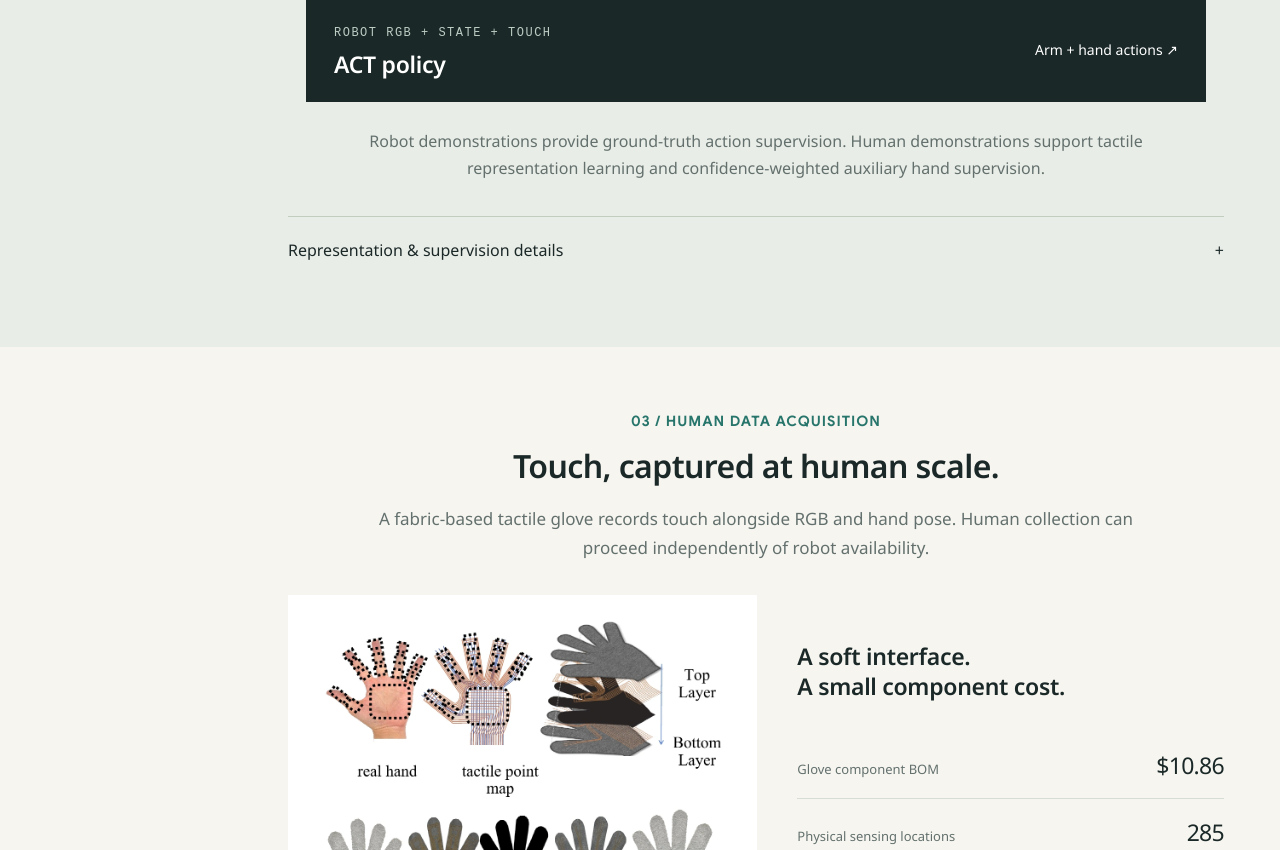
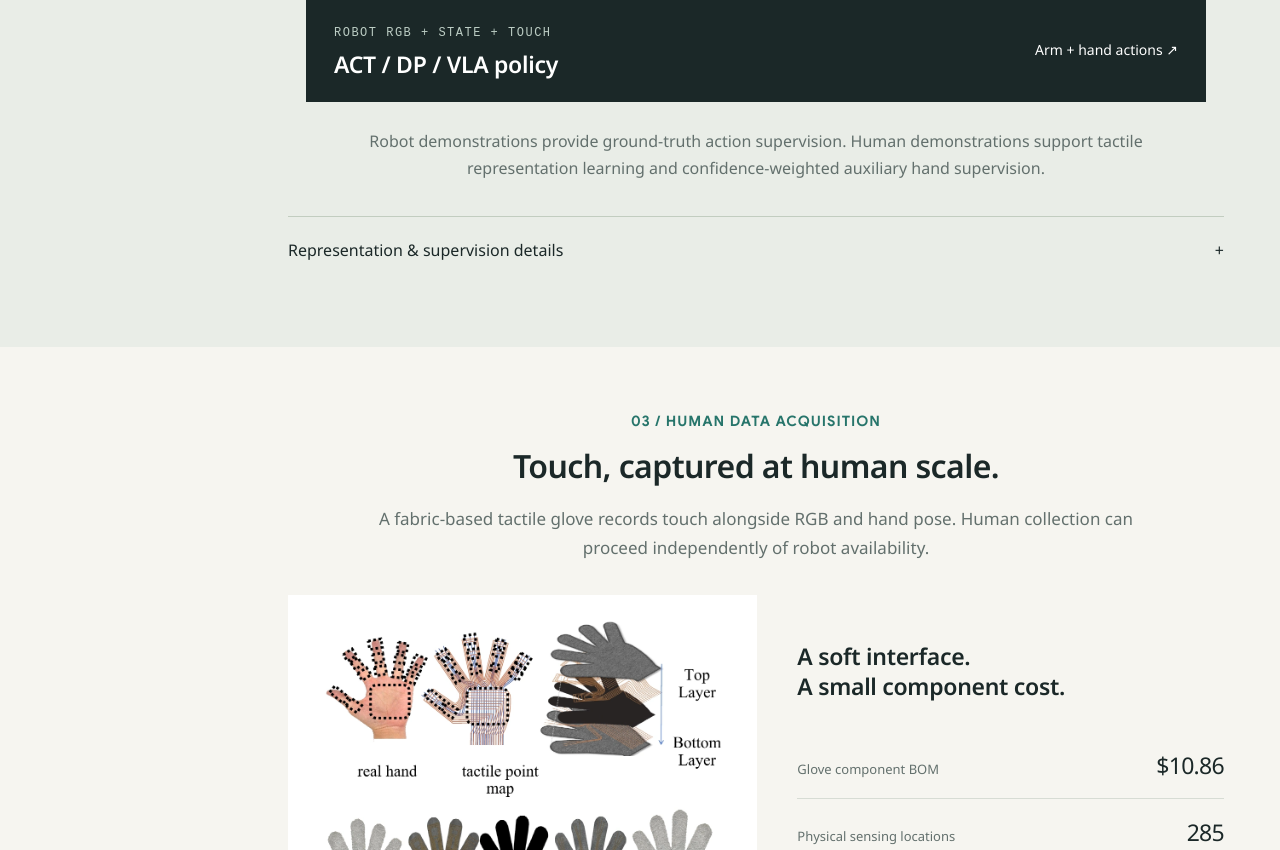
Before and after one commit to tacross-touch-project/tacross-touch-project.github.io, a plain HTML site: page index.html in a window 1280 px wide. Shown: the part 4639-5489 px from the top of the page. Drawn offline with Linux system fonts and the light colour scheme.

Commit message:
Update policy label to ACT / DP / VLA policy

```diff
--- a/index.html
+++ b/index.html
@@ -26,7 +26,7 @@
 <section id="method" class="method-band"><div class="section wrap"><div class="section-top"><div><div class="section-label">02 / CROSS-SENSOR LEARNING</div><h2>Different sensors. <span>Shared contact semantics.</span></h2></div><p>Matching raw sensor values is ill-posed. TACROSS represents contact events, relative intensity and phase in a shared space.</p></div>
 <figure class="paper-figure"><a class="paper-zoom" href="assets/paper-method.webp" target="_blank" rel="noopener" aria-label="Enlarge: TACROSS architecture: human and robot contact canonicalization, shared temporal and inter-finger encoding, and robot-supervised ACT"><img src="assets/paper-method.webp" width="2081" height="838" loading="lazy" alt="TACROSS architecture: human and robot contact canonicalization, shared temporal and inter-finger encoding, and robot-supervised ACT"><span class="figure-expand">View full size ↗</span></a><figcaption>Paper Fig. 4 · Sensor-specific adapters map human and robot touch into shared contact semantics. Robot demonstrations supervise the action policy; deployment uses robot observations only.</figcaption></figure>
 <div class="method-controls" role="group" aria-label="Learning mode"><button data-mode="train" aria-pressed="true">Training</button><button data-mode="deploy" aria-pressed="false">Deployment</button></div>
-<div class="pipeline" id="pipeline"><div class="sensor-branches"><div class="branch human"><span class="small-label">HUMAN BRANCH</span><h3>Piezoresistive glove</h3><p>Calibration · anatomical regions · validity masks</p><div class="adapter">Human canonicalizer & adapter</div></div><div class="branch robot"><span class="small-label">ROBOT BRANCH</span><h3>Capacitive Revo2</h3><p>Normalization · finger grouping · validity masks</p><div class="adapter">Robot canonicalizer & adapter</div></div></div><div class="connector" aria-hidden="true">↓</div><div class="shared"><span class="small-label">CONTACT SEMANTICS</span><div class="event-list"><span>Contact</span><span>Relative intensity</span><span>Phase</span><span>Validity</span></div><p>Shared temporal + inter-finger encoder</p><strong>256-D tactile representation</strong></div><div class="connector" aria-hidden="true">↓</div><div class="policy"><div><span class="small-label">ROBOT RGB + STATE + TOUCH</span><h3>ACT policy</h3></div><span class="action-output">Arm + hand actions ↗</span></div></div>
+<div class="pipeline" id="pipeline"><div class="sensor-branches"><div class="branch human"><span class="small-label">HUMAN BRANCH</span><h3>Piezoresistive glove</h3><p>Calibration · anatomical regions · validity masks</p><div class="adapter">Human canonicalizer & adapter</div></div><div class="branch robot"><span class="small-label">ROBOT BRANCH</span><h3>Capacitive Revo2</h3><p>Normalization · finger grouping · validity masks</p><div class="adapter">Robot canonicalizer & adapter</div></div></div><div class="connector" aria-hidden="true">↓</div><div class="shared"><span class="small-label">CONTACT SEMANTICS</span><div class="event-list"><span>Contact</span><span>Relative intensity</span><span>Phase</span><span>Validity</span></div><p>Shared temporal + inter-finger encoder</p><strong>256-D tactile representation</strong></div><div class="connector" aria-hidden="true">↓</div><div class="policy"><div><span class="small-label">ROBOT RGB + STATE + TOUCH</span><h3>ACT / DP / VLA policy</h3></div><span class="action-output">Arm + hand actions ↗</span></div></div>
 <p class="mode-description" id="mode-description" aria-live="polite">Robot demonstrations provide ground-truth action supervision. Human demonstrations support tactile representation learning and confidence-weighted auxiliary hand supervision.</p>
 <details class="technical"><summary>Representation & supervision details <span>+</span></summary><div class="technical-columns"><p><strong>Measurement validity.</strong> Masks distinguish missing measurements from observed no-contact values. Canonical fields encode regional contact and interaction dynamics.</p><p><strong>Robot-grounded actions.</strong> Retargeted human hand targets are auxiliary pseudo-labels. They do not replace executed robot actions as ground truth.</p><p><strong>Deployment.</strong> Only robot observations are required at inference. The evaluated system still relies on robot demonstrations and embodiment-specific calibration.</p></div><a class="text-link" href="https://agentic-intelligence-lab.org/files/TACROSS.pdf" target="_blank" rel="noopener">Read the complete method in the paper ↗</a></details>
 </div></section>
```
